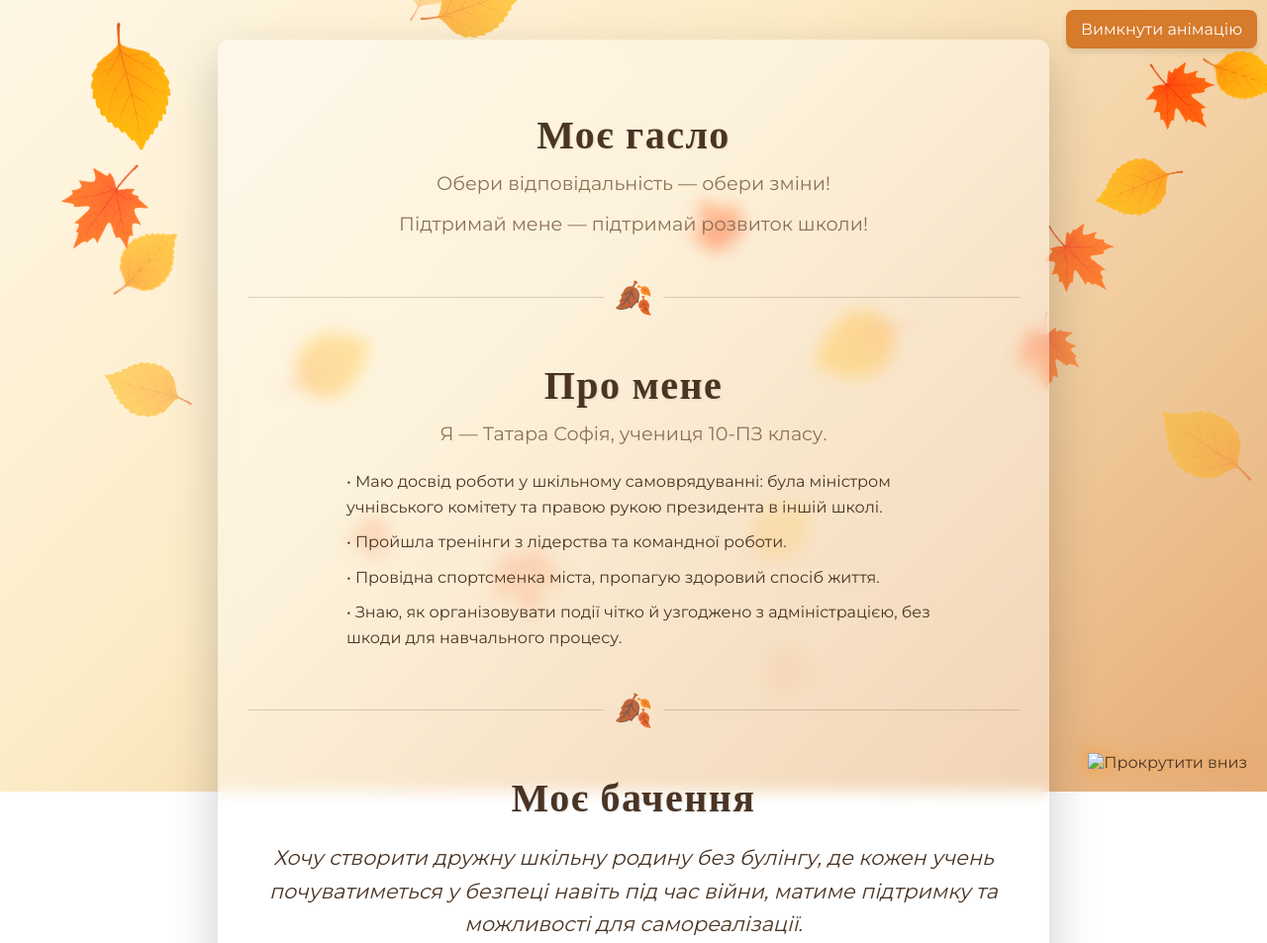
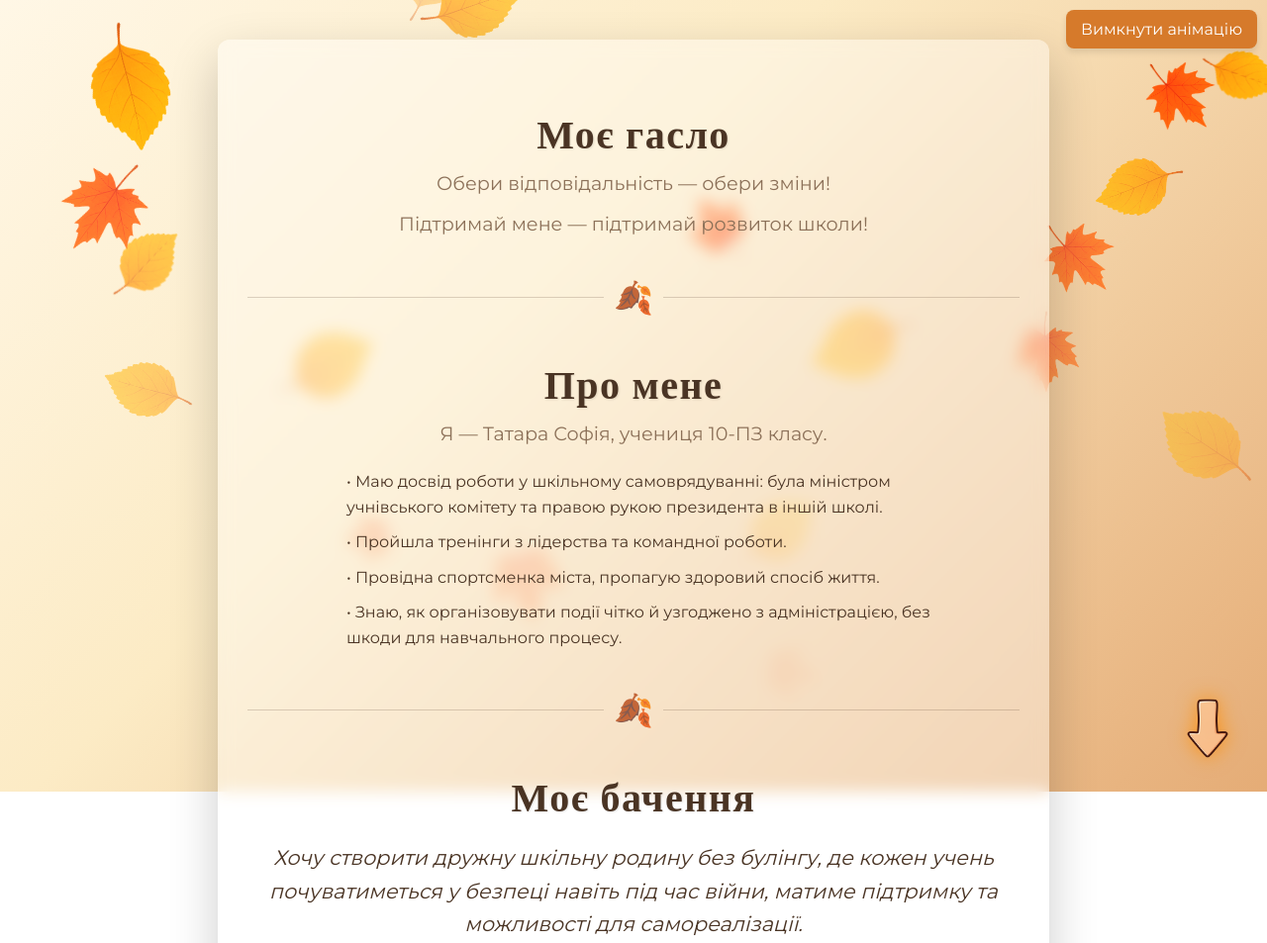
Before and after one commit to SofiyaTatara/.github.io, a plain HTML site: page index.html in a window 1280 px wide. Shown: the top 953 px of the page at 99% size. Drawn offline with nearby package versions, Linux system fonts and the light colour scheme.

Commit message:
Update index.html

```diff
--- a/index.html
+++ b/index.html
@@ -348,7 +348,7 @@
 
     <!-- Стрілка, яка закликає прокрутити вниз -->
     <div id="scrollDownArrow" class="scroll-down-arrow-container">
-        <img src="стрілка.png" alt="Прокрутити вниз" class="scroll-down-arrow-image">
+        <img src="стрілка1.png" alt="Прокрутити вниз" class="scroll-down-arrow-image">
     </div>
 
     <div class="main-container">
```
